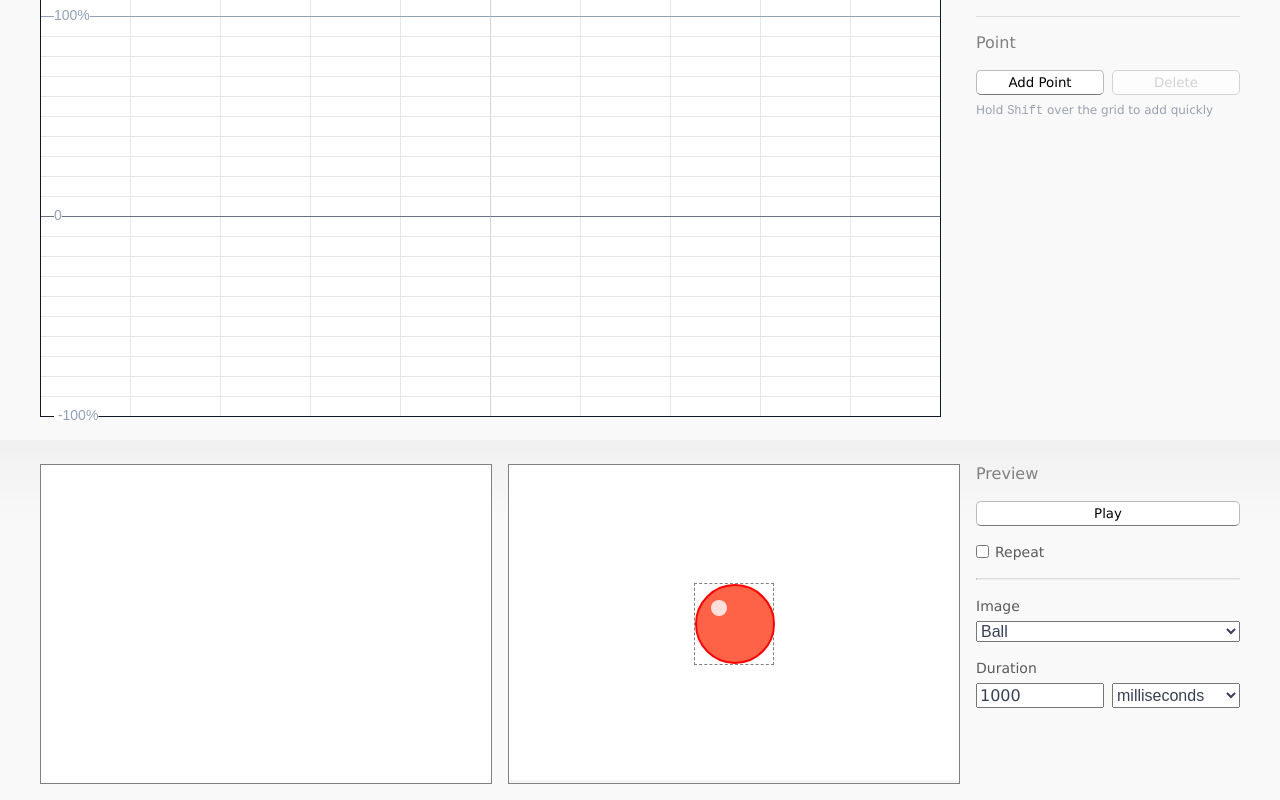
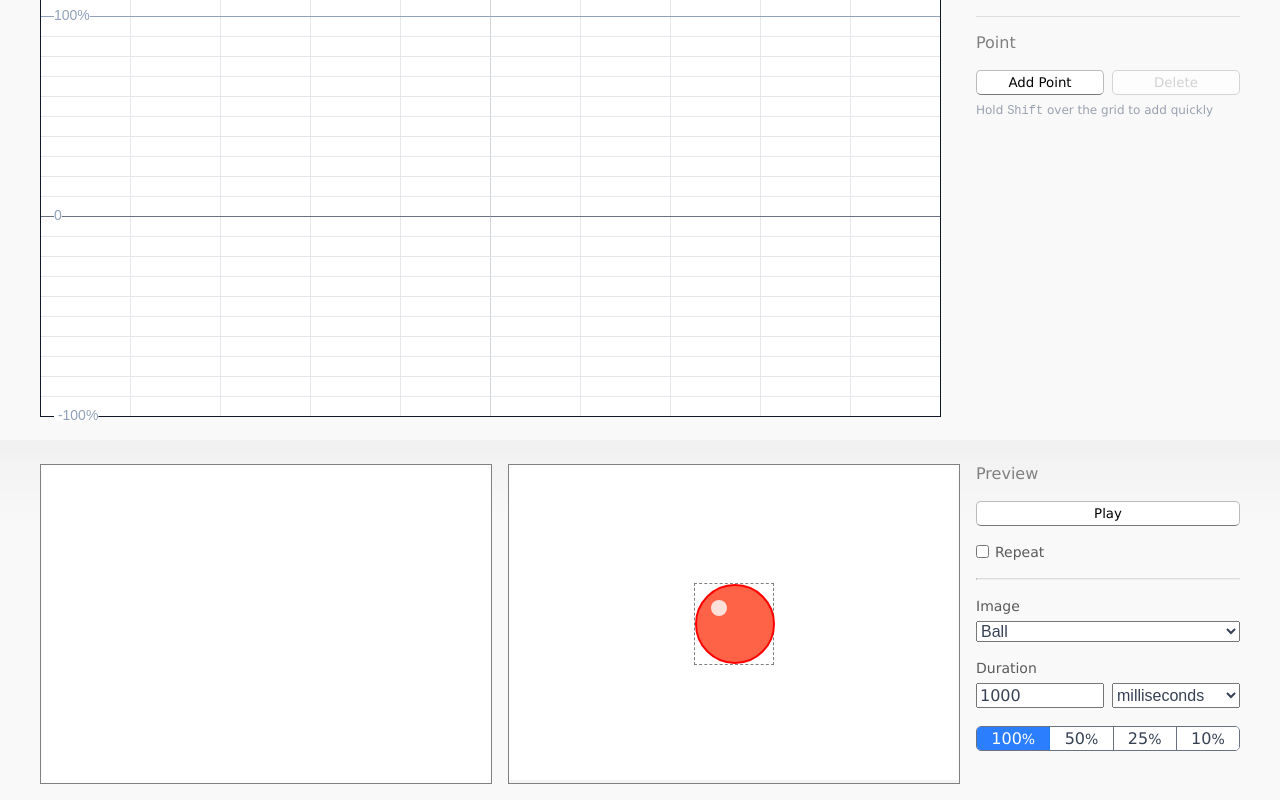
Before and after one commit to gillibrand/keyframe-click, a React (Vite) app: page / in a window 1280 px wide. Shown: the part 249-1049 px from the top of the page. Built offline with nearby package versions, Linux system fonts and the light colour scheme.

Commit message:
Add Segmented control to set preview speed (slow down)
This is like the Chrome Dev Tools where you can slow animations.

```diff
--- a/src/app/App.tsx
+++ b/src/app/App.tsx
@@ -213,7 +213,18 @@ function App() {
     return () => document.body.classList.remove("is-adding");
   }, [isAdding]);
 
-  const { preview, isPlaying, playPreview, stopPreview, duration, setDuration, setIsRepeat, isRepeat } = usePreview({
+  const {
+    preview,
+    isPlaying,
+    playPreview,
+    stopPreview,
+    duration,
+    setDuration,
+    setIsRepeat,
+    isRepeat,
+    speed,
+    setSpeed,
+  } = usePreview({
     keyframeText,
   });
 
@@ -427,6 +438,8 @@ function App() {
               onChangeIsRepeat={setIsRepeat}
               onClickPlay={playPreview}
               onClickStop={stopPreview}
+              speed={speed}
+              onChangeSpeed={setSpeed}
             />
           </aside>
         </div>
--- a/src/app/output.ts
+++ b/src/app/output.ts
@@ -213,7 +213,6 @@ function interpolateValue(slice: TimeSlice, cssProp: CssProp): SamplePlus {
   if (!prev && !next) {
     // This is the case if ONLY a translateX or translateY is set, but not both. In that case we
     // really don't care about the other one, so return return 0;
-    console.warn(`Interpolating a value for ${cssProp} no samples. This is probably an error. Returning 0.`);
     return {
       cssProp,
       isFlipped: false,
--- a/src/app/useSettings.ts
+++ b/src/app/useSettings.ts
@@ -9,14 +9,19 @@ export interface Duration {
   unit: TimeUnit;
 }
 
+const Speeds = [1, 0.5, 0.25, 0.1] as const;
+export type Speed = (typeof Speeds)[number];
+
 /** Types of all global settings. */
 interface Settings {
   activeLayerId: string;
   isSnapToGrid: boolean;
   isPreviewAutoPlay: boolean;
   isLabelYAxis: boolean;
+
   previewDurationTime: number;
   previewDurationUnit: TimeUnit;
+  previewSpeed: Speed;
 }
 
 /**
@@ -42,6 +47,9 @@ function validate<K extends keyof Settings>(name: K, value: Settings[K]) {
 
     case "activeLayerId":
       return typeof value === "string";
+
+    case "previewSpeed":
+      return typeof value === "number" && Speeds.includes(value as Speed);
 
     default: {
       // XXX: this should never happen unless we change setting names. This this will throw cause
--- a/src/components/Segmented.css
+++ b/src/components/Segmented.css
@@ -1,32 +1,53 @@
 .Segmented {
-  border: solid 1px gray;
-  display: inline-flex;
-  font-size: var(--sz-small);
-  border-radius: 0.5rem;
+  appearance: none;
+  padding: 0;
+  border: solid 1px var(--c-gray-500);
+  display: flex;
+  /* font-size: var(--sz-small); */
+  border-radius: 5px;
   background-color: white;
   overflow: hidden;
-  flex-direction: column;
+  justify-items: center;
+  justify-content: center;
 
   &:has(:focus-visible) {
-    outline: solid 2px #1c7ef3;
-    outline: solid 2px black;
+    outline: solid 2px var(--c-blue);
     outline-offset: 1px;
   }
 }
 
 .Segmented__button {
-  padding: 0.125rem 0.375rem;
-  outline: none;
-  cursor: pointer;
+  &,
+  & > * {
+    cursor: pointer;
+  }
 
+  background-color: white;
+  padding: 0.125rem 0.5rem;
+  text-align: center;
+  flex: auto;
+
+  /* leading border to separate each button */
+  &:not(:first-child) {
+    border-inline-start: solid 1px;
+    border-color: inherit;
+  }
+
+  /*  */
   &:has(:checked) {
-    background-color: #1c7ef3;
+    &,
+    &:has(:checked) + * {
+      border-color: var(--c-blue);
+    }
+
+    background-color: var(--c-blue-500);
     color: white;
+    /* text-shadow: 0px 0px 2px rgba(0 0 0 / 0.7); */
   }
 
   & > input {
     position: absolute;
-
-    opacity: 0;
+    clip-path: inset(50%);
+    opacity: 0.01;
   }
 }
--- a/src/components/Segmented.tsx
+++ b/src/components/Segmented.tsx
@@ -1,33 +1,97 @@
+import { useUuid } from "@util/hooks";
+import { createContext, memo, PropsWithChildren, Provider, useContext, useId, useMemo } from "react";
 import "./Segmented.css";
-import { createContext, PropsWithChildren, useContext } from "react";
 
-interface Props<T> extends PropsWithChildren {
-  name: string;
+/** A type for the radio group properties to pass via context to the radio buttons. */
+interface ContextType<T> {
+  /** Any group name just to tue the radios together. This is generated. */
+  groupName: string;
+
+  /** The currently checked value. */
+  checkedValue: T;
+
+  /** Callback to call when the checked value changes. */
   onChange?: (value: T) => void;
 }
 
-const SegmentedContext = createContext<string>("name");
+const Context = createContext(null as unknown as ContextType<unknown>);
 
-export function Segmented<T = string>({ children, name }: Props<T>) {
+interface Props<T> extends PropsWithChildren {
+  label: string;
+  checkedValue: T;
+  onChange?: (value: T) => void;
+  ariaLabel?: string;
+}
+
+const genericMemo: <T>(component: T) => T = memo;
+
+/**
+ * A segmented control is a group of buttons that act like radio buttons but present as a single control of push
+ * buttons. This is essentially a compact way to present mutually exclusive options that uses less space than
+ * traditional radio buttons.
+ */
+export const Segmented = genericMemo(function Segmented<T = string>({
+  children,
+  label,
+  checkedValue,
+  onChange,
+}: Props<T>) {
+  // We just need a common name to tie the radio buttons together. This is not seen, so we can use a UUID.
+  const groupName = useUuid();
+
+  // Use a context to pass the group name down to the radio button children.
+  const contextValue: ContextType<T> = useMemo(
+    () => ({
+      groupName,
+      checkedValue,
+      onChange,
+    }),
+    [checkedValue, groupName, onChange]
+  );
+
+  const Provider = Context.Provider as Provider<ContextType<T>>;
+
+  const labelId = useId();
+
   return (
-    <div role="radiogroup" className="Segmented">
-      <SegmentedContext.Provider value={name}>{children}</SegmentedContext.Provider>
+    // This should be a fieldset, but it has rendering errors with a border radius and overflow in Chrome as of 135.0.7049.96
+    <div className="Segmented" role="radiogroup" aria-labelledby={labelId}>
+      <Provider value={contextValue}>{children}</Provider>
+      <span className="sr-only" id={labelId}>
+        {label}
+      </span>
     </div>
   );
-}
+});
 
 interface ButtonProps<T> extends PropsWithChildren {
+  /** The value of this button. This is used to determine if this button is checked or not. This must be unique. */
   value: T;
 }
 
-export function SegmentedButton<T>({ value, children }: ButtonProps<T>) {
-  const name = useContext(SegmentedContext);
+/**
+ * A single button in a segmented control. The caller creates one of these for each button in the group and passes them
+ * as children to the parent `Segmented` component.
+ */
+export const SegmentedButton = memo(function SegmentedButton<T>({ value, children }: ButtonProps<T>) {
+  const { groupName, checkedValue, onChange } = useContext(Context) as ContextType<T>;
   void value;
+
+  function handleChange() {
+    if (onChange) onChange(value);
+  }
 
   return (
     <label className="Segmented__button">
       <span>{children}</span>
-      <input type="radio" name={name} />
+      <input
+        className="sr-only"
+        type="radio"
+        name={groupName}
+        checked={value === checkedValue}
+        value={String(value)}
+        onChange={handleChange}
+      />
     </label>
   );
-}
+});
--- a/src/main.tsx
+++ b/src/main.tsx
@@ -1,4 +1,5 @@
 import "@style/global.css";
+import "@style/colors.css";
 import { StrictMode } from "react";
 import { createRoot } from "react-dom/client";
 import App from "./app/App.tsx";
--- a/src/preview/AutoProgressBar.tsx
+++ b/src/preview/AutoProgressBar.tsx
@@ -38,7 +38,9 @@ export function AutoProgressBar({ isPlaying, durationMs, style }: Props) {
 
       intervalTimer.current = setInterval(() => {
         setProgress((prev) => {
-          return prev + 1;
+          const next = prev + 1;
+          if (next >= 100) clearInterval(intervalTimer.current);
+          return next;
         });
       }, frequencyMs);
 
--- a/src/preview/PreviewInspector.tsx
+++ b/src/preview/PreviewInspector.tsx
@@ -1,5 +1,7 @@
 import { Duration, TimeUnit } from "@app/useSettings";
 import "@style/inspector.css";
+import { Segmented, SegmentedButton } from "../components/Segmented";
+import { Speed } from "./usePreview";
 
 interface Props {
   duration: Duration;
@@ -12,8 +14,8 @@ interface Props {
   onClickPlay: () => void;
   onClickStop: () => void;
 
-  // isAutoPlay: boolean;
-  // onChangeAutoPlay: (autoPlay: boolean) => void;
+  speed: Speed;
+  onChangeSpeed: (speed: Speed) => void;
 }
 
 export function PreviewInspector({
@@ -24,9 +26,9 @@ export function PreviewInspector({
   isRepeat,
   duration,
   onChangeDuration,
-}: // isAutoPlay,
-// onChangeAutoPlay,
-Props) {
+  speed,
+  onChangeSpeed,
+}: Props) {
   function handleDurationTimChange(timeString: string) {
     const time = parseInt(timeString);
     if (isNaN(time) || time < 0) return;
@@ -97,6 +99,21 @@ Props) {
           </select>
         </div>
       </label>
+
+      <Segmented label="Speed" onChange={onChangeSpeed} checkedValue={speed}>
+        <SegmentedButton value={1}>
+          100<span className="text-small">%</span>
+        </SegmentedButton>
+        <SegmentedButton value={0.5}>
+          50<span className="text-small">%</span>
+        </SegmentedButton>
+        <SegmentedButton value={0.25}>
+          25<span className="text-small">%</span>
+        </SegmentedButton>
+        <SegmentedButton value={0.1}>
+          10<span className="text-small">%</span>
+        </SegmentedButton>
+      </Segmented>
     </aside>
   );
 }
--- a/src/preview/usePreview.tsx
+++ b/src/preview/usePreview.tsx
@@ -3,6 +3,8 @@ import { debounce, nullFn, unreachable } from "@util";
 import { ReactElement, useCallback, useEffect, useMemo, useRef, useState } from "react";
 import "./Preview.css";
 import { AutoProgressBar } from "./AutoProgressBar";
+
+export type Speed = 1 | 0.5 | 0.25 | 0.1;
 
 interface UsePreview {
   preview: ReactElement;
@@ -15,6 +17,8 @@ interface UsePreview {
   setIsRepeat(repeat: boolean): void;
   isAutoPlay: boolean;
   setIsAutoPlay(autoPlay: boolean): void;
+  speed: Speed;
+  setSpeed(percent: Speed): void;
 }
 
 interface Props {
@@ -29,6 +33,7 @@ export function usePreview({ keyframeText }: Props): UsePreview {
   const [isAutoPlay, setIsAutoPlay] = useSetting("isPreviewAutoPlay", true);
   const [durationUnit, setDurationUnit] = useSetting("previewDurationUnit", "ms");
   const [durationTime, setDurationTime] = useSetting("previewDurationTime", 1000);
+  const [speed, setSpeed] = useSetting("previewSpeed", 1);
 
   function setDuration(duration: Duration) {
     // TODO: validate time and unit
@@ -146,9 +151,9 @@ export function usePreview({ keyframeText }: Props): UsePreview {
     () =>
       ({
         "--repeat": isRepeat ? "infinite" : "1",
-        "--duration": `${durationMs}ms`,
+        "--duration": `${durationMs / speed}ms`,
       }) as React.CSSProperties,
-    [isRepeat, durationMs]
+    [isRepeat, durationMs, speed]
   );
 
   const namedKeyframes = useMemo(() => {
@@ -176,7 +181,7 @@ export function usePreview({ keyframeText }: Props): UsePreview {
       </div>
 
       <AutoProgressBar
-        durationMs={durationMs}
+        durationMs={durationMs / speed}
         isPlaying={isPlaying}
         style={progressBarPosition}
         key={progressPlayerKey}
@@ -195,5 +200,7 @@ export function usePreview({ keyframeText }: Props): UsePreview {
     setIsRepeat,
     isAutoPlay,
     setIsAutoPlay,
+    speed,
+    setSpeed,
   };
 }
--- a/src/style/global.css
+++ b/src/style/global.css
@@ -269,3 +269,12 @@ code {
     margin: 0;
   }
 }
+
+.sr-only {
+  clip-path: inset(50%);
+  overflow: hidden;
+  position: absolute;
+  white-space: nowrap;
+  width: 1px;
+  height: 1px;
+}
--- a/src/util/hooks.ts
+++ b/src/util/hooks.ts
@@ -64,3 +64,17 @@ export function useForceRender() {
     return old + 1;
   }, 0) as [unknown, () => void];
 }
+
+/**
+ * A hook that returns a globally identifier. This can be useful for IDs or radio group names that need to be unique,
+ * but aren't shown to the user.
+ *
+ * @returns A unique identifier as a string.
+ */
+export function useUuid() {
+  const uuid = useRef<string>();
+  if (!uuid.current) {
+    uuid.current = crypto.randomUUID();
+  }
+  return uuid.current;
+}
```
